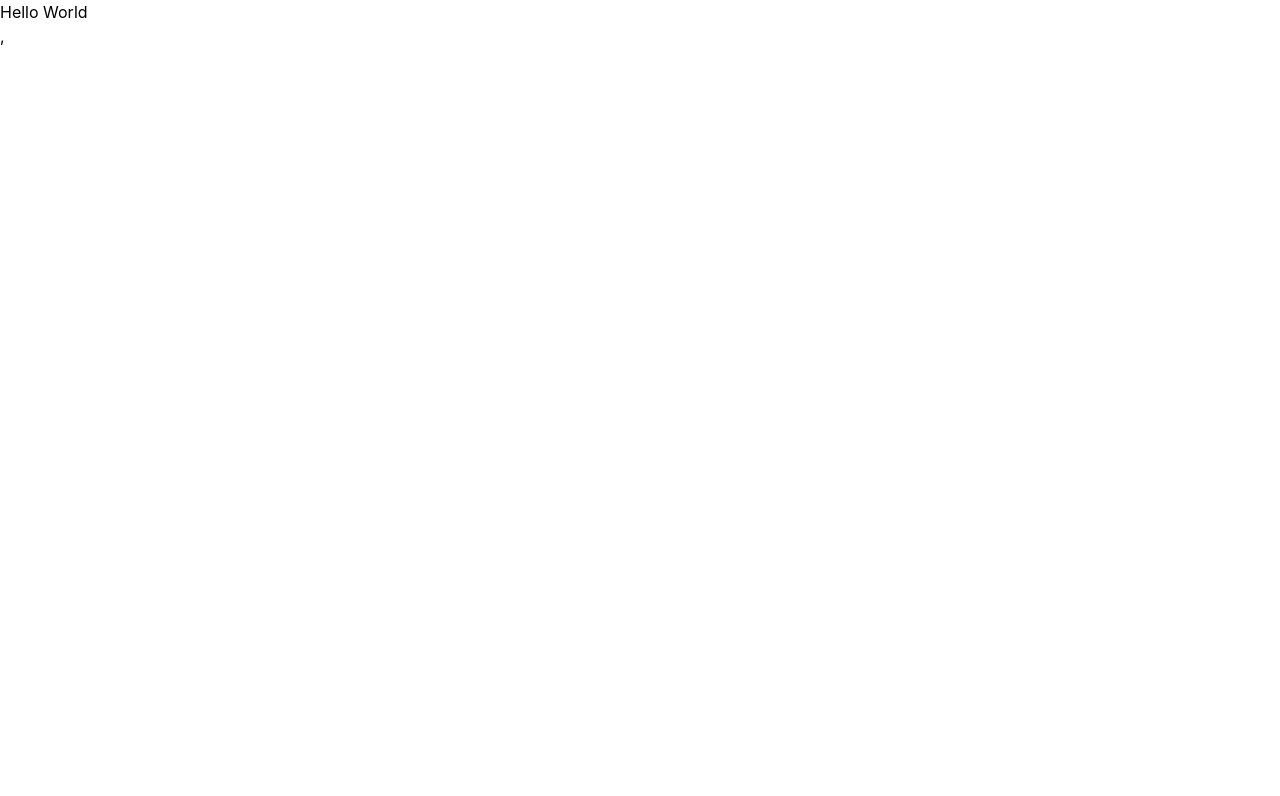
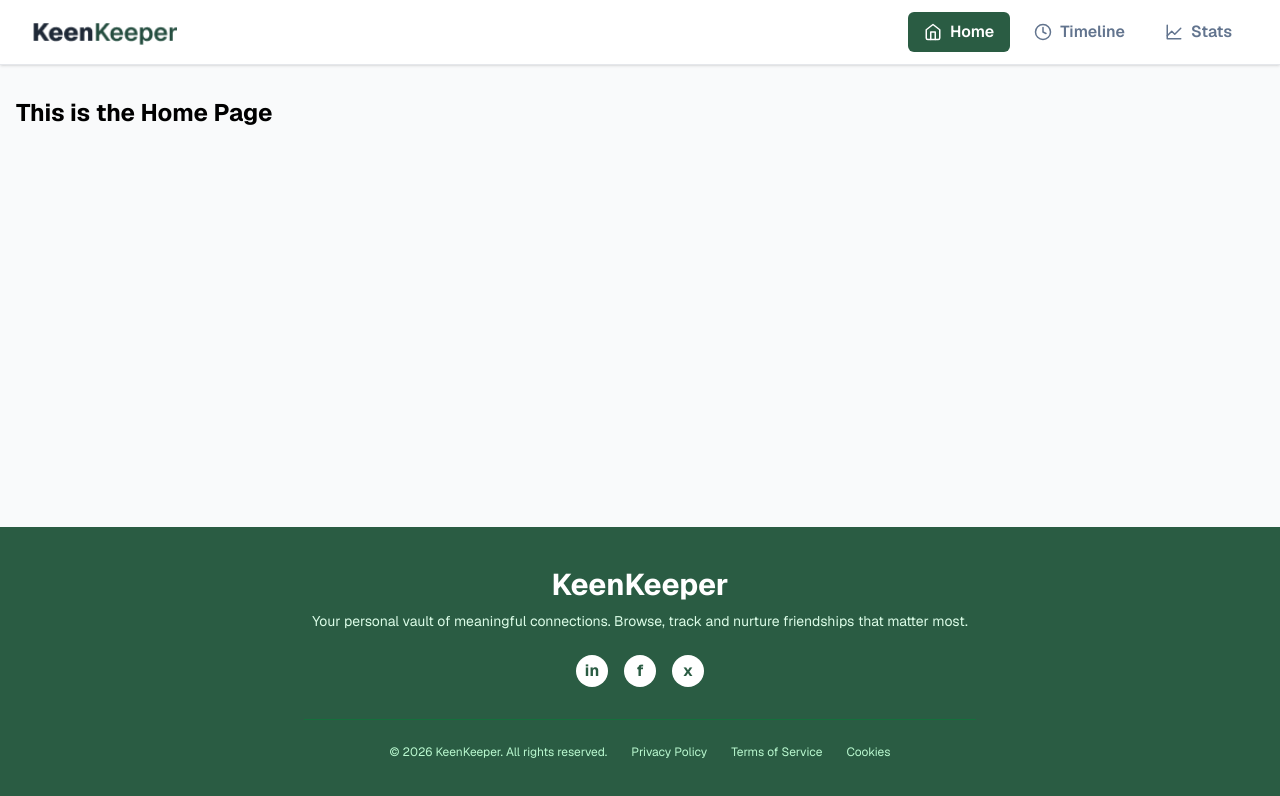
Before and after one commit to Arfan1317/assignment7, a React (Vite) app: page / in a window 1280 px wide. Shown: the top 796 px of the page. Built offline with nearby package versions, Linux system fonts and the light colour scheme.

Commit message:
added navbar

```diff
--- a/index.html
+++ b/index.html
@@ -4,6 +4,9 @@
     <meta charset="UTF-8" />
     <link rel="icon" type="image/svg+xml" href="/favicon.svg" />
     <meta name="viewport" content="width=device-width, initial-scale=1.0" />
+    <link rel="preconnect" href="https://fonts.googleapis.com">
+    <link rel="preconnect" href="https://fonts.gstatic.com" crossorigin>
+    <link href="https://fonts.googleapis.com/css2?family=Geist:wght@100..900&display=swap" rel="stylesheet">
     <title>assignment7</title>
   </head>
   <body>
--- a/src/components/Footer.jsx
+++ b/src/components/Footer.jsx
@@ -0,0 +1,31 @@
+import { Link } from "react-router";
+
+export default function Footer() {
+  return (
+    <footer className="bg-[#2A5C43] text-white py-10 mt-auto">
+      <div className="max-w-7xl mx-auto px-4 text-center flex flex-col items-center">
+        <h2 className="text-3xl font-bold mb-2">KeenKeeper</h2>
+        <p className="text-sm text-green-100 mb-6">
+          Your personal vault of meaningful connections. Browse, track and nurture friendships that matter most.
+        </p>
+
+        {/* Social Icons Placeholder */}
+        <div className="flex gap-4 mb-8">
+          <div className="w-8 h-8 rounded-full bg-white text-[#2A5C43] flex items-center justify-center font-bold">in</div>
+          <div className="w-8 h-8 rounded-full bg-white text-[#2A5C43] flex items-center justify-center font-bold">f</div>
+          <div className="w-8 h-8 rounded-full bg-white text-[#2A5C43] flex items-center justify-center font-bold">x</div>
+        </div>
+
+        {/* Footer Links */}
+        <div className="flex flex-wrap justify-center gap-6 text-xs text-green-200 border-t border-green-700/50 pt-6 w-full max-w-2xl">
+          <p>&copy; 2026 KeenKeeper. All rights reserved.</p>
+          <div className="flex gap-6">
+            <Link to="#" className="hover:text-white">Privacy Policy</Link>
+            <Link to="#" className="hover:text-white">Terms of Service</Link>
+            <Link to="#" className="hover:text-white">Cookies</Link>
+          </div>
+        </div>
+      </div>
+    </footer>
+  );
+}
--- a/src/components/Navbar.jsx
+++ b/src/components/Navbar.jsx
@@ -0,0 +1,117 @@
+import { useState } from "react";
+import { NavLink, Link } from "react-router";
+import logo from "../assets/logo.png";
+
+export default function Navbar() {
+
+  const [isOpen, setIsOpen] = useState(false);
+
+
+  const getLinkClasses = ({ isActive }) =>
+    `flex items-center gap-2 px-4 py-2 rounded-md font-semibold transition-colors duration-200 ${
+      isActive
+        ? "bg-[#2A5C43] text-white"
+        : "text-slate-500 hover:bg-slate-100 hover:text-slate-700"
+    }`;
+
+  return (
+    <nav className="bg-white shadow-sm border-b border-gray-200 sticky top-0 z-50">
+      <div className="max-w-7xl mx-auto px-4 sm:px-6 lg:px-8">
+        <div className="flex justify-between h-16 items-center">
+
+
+          <Link to="/" className="flex-shrink-0 flex items-center">
+            <img className="h-8 w-auto" src={logo} alt="KeenKeeper Logo" />
+          </Link>
+
+
+          <div className="hidden md:flex space-x-2">
+
+
+            <NavLink to="/" end className={getLinkClasses}>
+              <svg xmlns="http://www.w3.org/2000/svg" width="18" height="18" viewBox="0 0 24 24" fill="none" stroke="currentColor" strokeWidth="2" strokeLinecap="round" strokeLinejoin="round">
+                <path d="m3 9 9-7 9 7v11a2 2 0 0 1-2 2H5a2 2 0 0 1-2-2z"></path>
+                <polyline points="9 22 9 12 15 12 15 22"></polyline>
+              </svg>
+              Home
+            </NavLink>
+
+
+            <NavLink to="/timeline" className={getLinkClasses}>
+              <svg xmlns="http://www.w3.org/2000/svg" width="18" height="18" viewBox="0 0 24 24" fill="none" stroke="currentColor" strokeWidth="2" strokeLinecap="round" strokeLinejoin="round">
+                <circle cx="12" cy="12" r="10"></circle>
+                <polyline points="12 6 12 12 16 14"></polyline>
+              </svg>
+              Timeline
+            </NavLink>
+
+
+            <NavLink to="/stats" className={getLinkClasses}>
+              <svg xmlns="http://www.w3.org/2000/svg" width="18" height="18" viewBox="0 0 24 24" fill="none" stroke="currentColor" strokeWidth="2" strokeLinecap="round" strokeLinejoin="round">
+                <polyline points="3 3 3 21 21 21"></polyline>
+                <polyline points="3 17 9 11 13 15 21 7"></polyline>
+              </svg>
+              Stats
+            </NavLink>
+
+          </div>
+
+          {/* Mobile Hamburger Button */}
+          <div className="flex md:hidden">
+            <button
+              onClick={() => setIsOpen(!isOpen)}
+              className="text-slate-500 hover:text-slate-700 focus:outline-none p-2"
+            >
+
+              <svg xmlns="http://www.w3.org/2000/svg" width="24" height="24" viewBox="0 0 24 24" fill="none" stroke="currentColor" strokeWidth="2" strokeLinecap="round" strokeLinejoin="round">
+                {isOpen ? (
+                  <>
+                    <line x1="18" y1="6" x2="6" y2="18"></line>
+                    <line x1="6" y1="6" x2="18" y2="18"></line>
+                  </>
+                ) : (
+                  <>
+                    <line x1="3" y1="12" x2="21" y2="12"></line>
+                    <line x1="3" y1="6" x2="21" y2="6"></line>
+                    <line x1="3" y1="18" x2="21" y2="18"></line>
+                  </>
+                )}
+              </svg>
+            </button>
+          </div>
+        </div>
+      </div>
+
+      {/* Mobile Dropdown Menu */}
+      {isOpen && (
+        <div className="md:hidden border-t border-gray-100 bg-white">
+          <div className="px-4 pt-2 pb-4 space-y-2">
+            <NavLink to="/" end onClick={() => setIsOpen(false)} className={getLinkClasses}>
+              <svg xmlns="http://www.w3.org/2000/svg" width="18" height="18" viewBox="0 0 24 24" fill="none" stroke="currentColor" strokeWidth="2" strokeLinecap="round" strokeLinejoin="round">
+                <path d="m3 9 9-7 9 7v11a2 2 0 0 1-2 2H5a2 2 0 0 1-2-2z"></path>
+                <polyline points="9 22 9 12 15 12 15 22"></polyline>
+              </svg>
+              Home
+            </NavLink>
+
+            <NavLink to="/timeline" onClick={() => setIsOpen(false)} className={getLinkClasses}>
+              <svg xmlns="http://www.w3.org/2000/svg" width="18" height="18" viewBox="0 0 24 24" fill="none" stroke="currentColor" strokeWidth="2" strokeLinecap="round" strokeLinejoin="round">
+                <circle cx="12" cy="12" r="10"></circle>
+                <polyline points="12 6 12 12 16 14"></polyline>
+              </svg>
+              Timeline
+            </NavLink>
+
+            <NavLink to="/stats" onClick={() => setIsOpen(false)} className={getLinkClasses}>
+              <svg xmlns="http://www.w3.org/2000/svg" width="18" height="18" viewBox="0 0 24 24" fill="none" stroke="currentColor" strokeWidth="2" strokeLinecap="round" strokeLinejoin="round">
+                <polyline points="3 3 3 21 21 21"></polyline>
+                <polyline points="3 17 9 11 13 15 21 7"></polyline>
+              </svg>
+              Stats
+            </NavLink>
+          </div>
+        </div>
+      )}
+    </nav>
+  );
+}
--- a/src/index.css
+++ b/src/index.css
@@ -1 +1,9 @@
 @import "tailwindcss";
+
+@theme {
+  --font-sans: "Geist", sans-serif;
+}
+
+body {
+  font-family: "Geist", sans-serif;
+}
--- a/src/main.jsx
+++ b/src/main.jsx
@@ -1,18 +1,10 @@
 import { StrictMode } from 'react'
 import { createRoot } from 'react-dom/client'
 import './index.css'
-import { createBrowserRouter } from "react-router";
-import { RouterProvider } from "react-router/dom";
-
-const router = createBrowserRouter([
-  {
-    path: "/",
-    element: <div>Hello World</div>,
-  },
-]);
+import App from './App.jsx'
 
 createRoot(document.getElementById('root')).render(
   <StrictMode>
-   <RouterProvider router={router} />,
+    <App />
   </StrictMode>,
 )
--- a/src/pages/FriendDetails.jsx
+++ b/src/pages/FriendDetails.jsx
@@ -0,0 +1,3 @@
+export default function FriendDetails() {
+  return <div className="text-2xl font-bold">This is the Friend Details Page</div>;
+}
--- a/src/pages/Home.jsx
+++ b/src/pages/Home.jsx
@@ -0,0 +1,3 @@
+export default function Home() {
+  return <div className="text-2xl font-bold">This is the Home Page</div>;
+}
--- a/src/pages/NotFound.jsx
+++ b/src/pages/NotFound.jsx
@@ -0,0 +1,3 @@
+export default function NotFound() {
+  return <div className="text-2xl font-bold text-red-500">404 - Page Not Found</div>;
+}
--- a/src/pages/Stats.jsx
+++ b/src/pages/Stats.jsx
@@ -0,0 +1,3 @@
+export default function Stats() {
+  return <div className="text-2xl font-bold">This is the Stats Page</div>;
+}
--- a/src/pages/Timeline.jsx
+++ b/src/pages/Timeline.jsx
@@ -0,0 +1,3 @@
+export default function Timeline() {
+  return <div className="text-2xl font-bold">This is the Timeline Page</div>;
+}
```
Also changed, not shown: src/App.jsx (+0 -13 lines).
